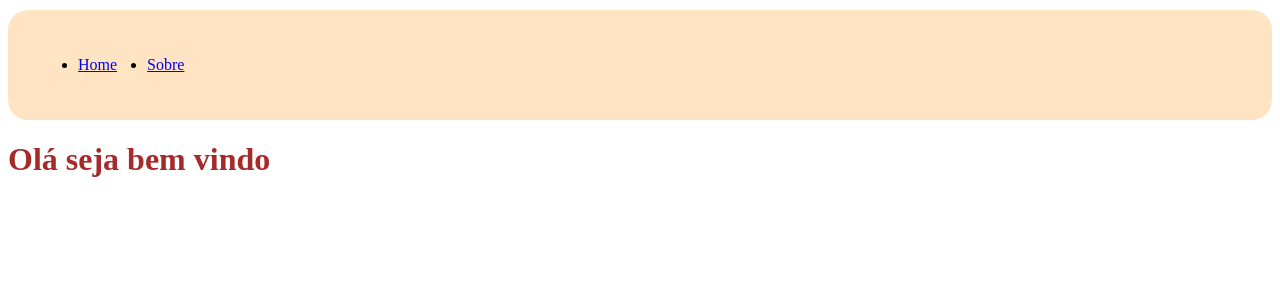
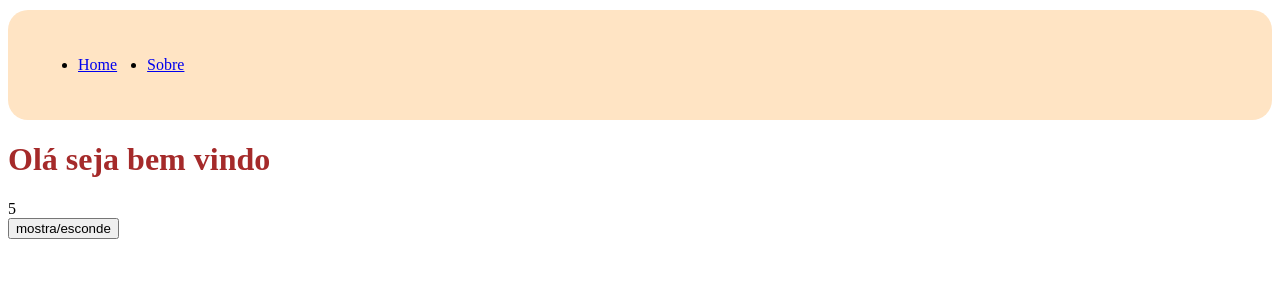
Before and after one commit to CarlosHFZ/Study, a React (Vite) app in the folder React/react_vite-course/: page / in a window 1280 px wide. Shown: the top 300 px of the page. Built offline with nearby package versions, Linux system fonts and the light colour scheme.

Commit message:
Study: Timer

```diff
--- /dev/null
+++ b/React/react_vite-course/src/components/Timer/Timer.jsx
@@ -0,0 +1,23 @@
+import { useState, useEffect } from "react"
+
+export default function Timer() {
+    const [time, setTime] = useState(10)
+
+    // useEffect(() => {})
+    useEffect(function() {
+        const interval = setInterval(function() {
+            setTime(time - 1)
+            console.log(time)
+        }, 1000)
+        return function() {
+            console.log("Cleanup")
+            clearInterval(interval)
+        }
+    })
+
+    return (
+        <div>{time}
+
+        </div>
+    )
+}
--- a/React/react_vite-course/src/pages/Home/Home.jsx
+++ b/React/react_vite-course/src/pages/Home/Home.jsx
@@ -1,11 +1,20 @@
+import { useState } from 'react';
 import Header from '../../components/Header/Header'
+import Timer from '../../components/Timer/Timer';
 import './Home.css'
 
 function HomePage() {
+    const [showTimer, setShowTimer] = useState(true)
+
     return (
         <>
         <Header />
         <h1>Olá seja bem vindo</h1>
+        {showTimer ? <Timer /> : null}
+        <button
+            onClick={function() {setShowTimer(!showTimer)}}>
+            mostra/esconde
+        </button>
         </>
     )
 }
```
